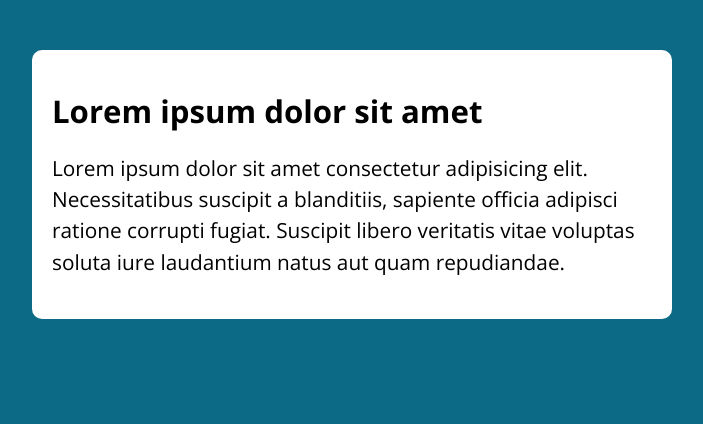
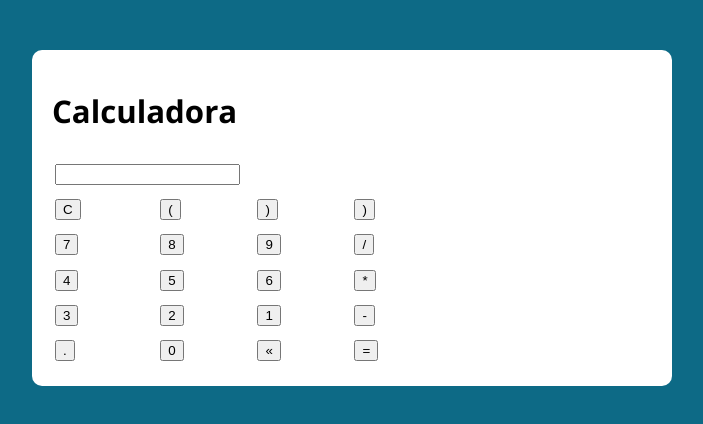
Before and after one commit to juliodonofreo/calculadoraJS, a plain HTML site: page index.html in a window 1280 px wide. Shown: the whole page, without its empty margins (288-991 px from the left). Drawn offline with nearby package versions, Linux system fonts and the light colour scheme.

Commit message:
Implementação do HTML sem estilo

```diff
--- a/assets/css/style.css
+++ b/assets/css/style.css
@@ -59,3 +59,7 @@ form button {
 form button:hover {
     background: var(--primary-color-darker);
 }
+
+.calculadora {
+    width: 400px;
+}
--- a/index.html
+++ b/index.html
@@ -13,13 +13,49 @@
 <body>
 
     <section class="container">
-        <h1>Lorem ipsum dolor sit amet</h1>
+        <h1>Calculadora</h1>
 
-        <p>
-            Lorem ipsum dolor sit amet consectetur adipisicing elit. Necessitatibus suscipit a blanditiis, sapiente
-            officia adipisci ratione corrupti fugiat. Suscipit libero veritatis vitae voluptas soluta iure laudantium
-            natus aut quam repudiandae.
-        </p>
+        <table class="calculadora">
+            <tr>
+                <td colspan="4"><input type="text" class="display"></td>
+            </tr>
+
+            <tr>
+                <td><button class="btn btn-clear">C</button></td>
+                <td><button class="btn btn-num">(</button></td>
+                <td><button class="btn btn-num">)</button></td>
+                <td><button class="btn btn-num">)</button></td>
+            </tr>
+
+            <tr>
+                <td><button class="btn btn-num">7</button></td>
+                <td><button class="btn btn-num">8</button></td>
+                <td><button class="btn btn-num">9</button></td>
+                <td><button class="btn btn-num">/</button></td>
+            </tr>
+
+            <tr>
+                <td><button class="btn btn-num">4</button></td>
+                <td><button class="btn btn-num">5</button></td>
+                <td><button class="btn btn-num">6</button></td>
+                <td><button class="btn btn-num">*</button></td>
+            </tr>
+
+            <tr>
+                <td><button class="btn btn-num">3</button></td>
+                <td><button class="btn btn-num">2</button></td>
+                <td><button class="btn btn-num">1</button></td>
+                <td><button class="btn btn-num">-</button></td>
+            </tr>
+
+            <tr>
+                <td><button class="btn btn-num">.</button></td>
+                <td><button class="btn btn-num">0</button></td>
+                <td><button class="btn btn-del">&laquo;</button></td>
+                <td><button class="btn btn-num">=</button></td>
+            </tr>
+        </table>
+
 
     </section>
 
```
